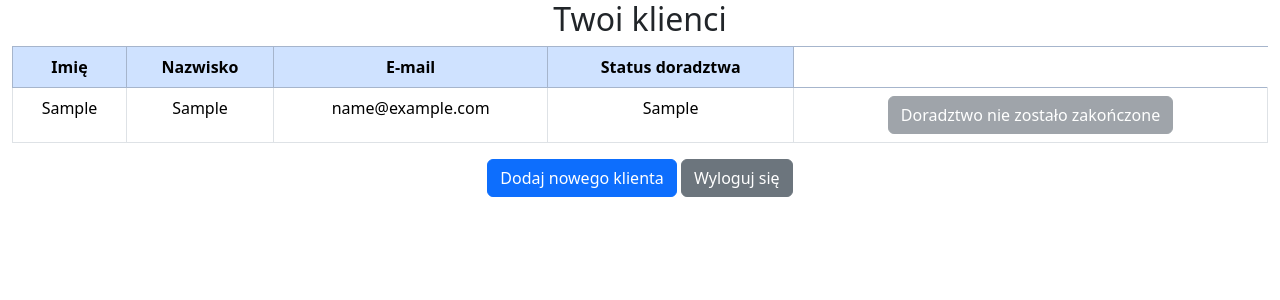
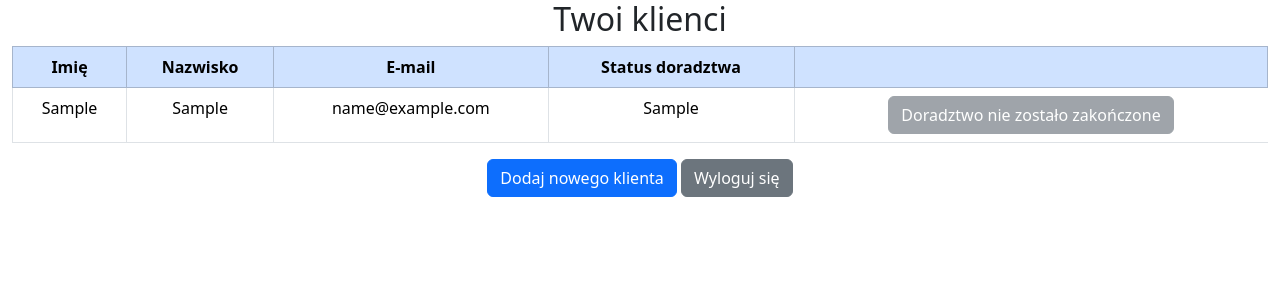
Before and after one commit to fenomenologia/PhpDoradztwo, a PHP site: page /doradca.php in a window 1280 px wide. Shown: the top 300 px of the page. Run offline with PHP 8.4, Linux system fonts and the light colour scheme; the visitor is signed in with stand-in values (Sample User, id 1); tables that the repository leaves empty or names only in its code hold one stand-in row (values such as "Sample post").

Commit message:
Poprawka błędów

```diff
--- a/doradca.php
+++ b/doradca.php
@@ -21,6 +21,7 @@ session_start();
                     <th>Nazwisko</th>
                     <th>E-mail</th>
                     <th>Status doradztwa</th>
+                    <th class="table-borderless"></th>
                 </tr>
             </thead>
             <tbody>
@@ -47,7 +48,7 @@ session_start();
                         }
                         else
                         {
-                            echo "<td><button class='btn btn-secondary disabled'>Doradztwo nie zostało zakończone</button></td>";
+                            echo "<td class='border-0'><button class='btn btn-secondary disabled'>Doradztwo nie zostało zakończone</button></td>";
                         }
                         echo "</form>";
                         echo "</tr>";
```
